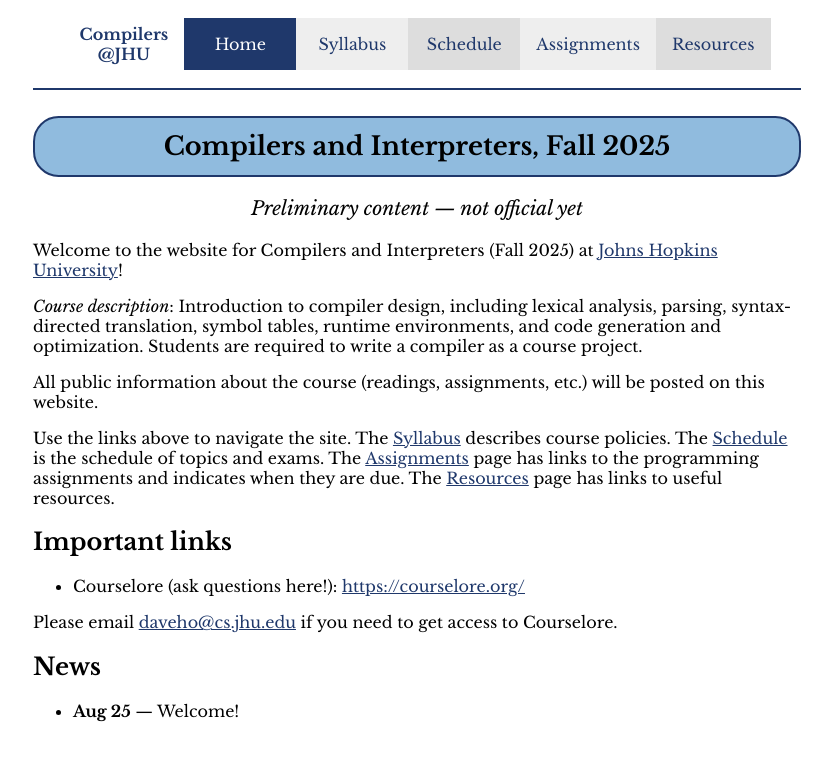
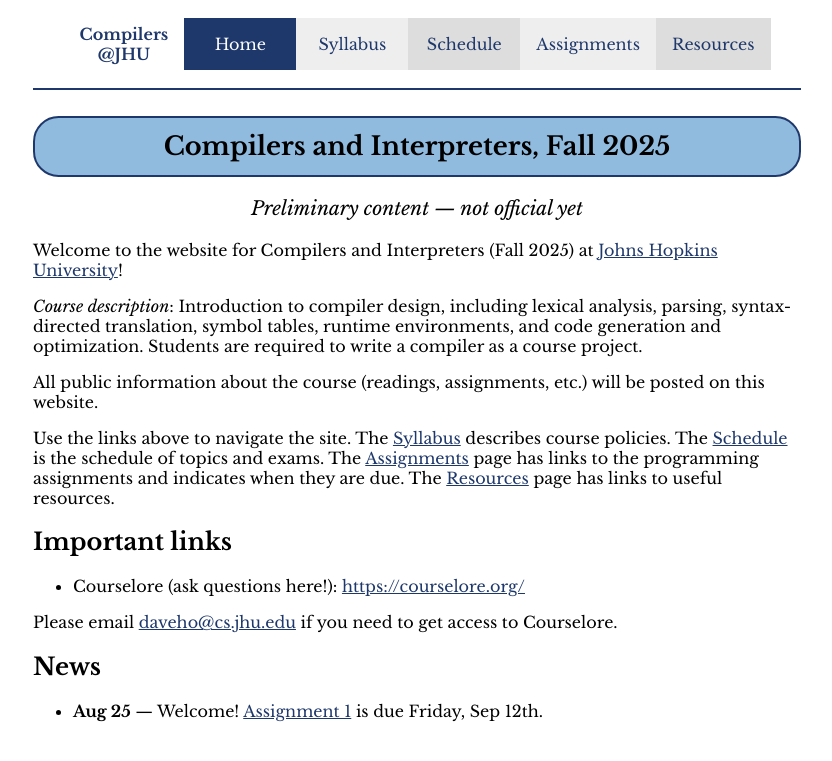
Before and after one commit to jhucompilers/fall2025, a Jekyll site: the page built from index.md, in a window 1280 px wide. Shown: the top 761 px of the page, without its empty margins (223-1055 px from the left). Built offline with Jekyll 4.4.1, drawn with Linux system fonts in a browser that asks for light colours.

Commit message:
indicate due date for assignment 1

```diff
--- a/index.md
+++ b/index.md
@@ -29,4 +29,5 @@ Please email <daveho@cs.jhu.edu> if you need to get access to Courselore.
 
 ## News
 
-* **Aug 25** — Welcome!
+* **Aug 25** — Welcome! [Assignment 1](assign/assign01.html) is due
+  Friday, Sep 12th.
```
